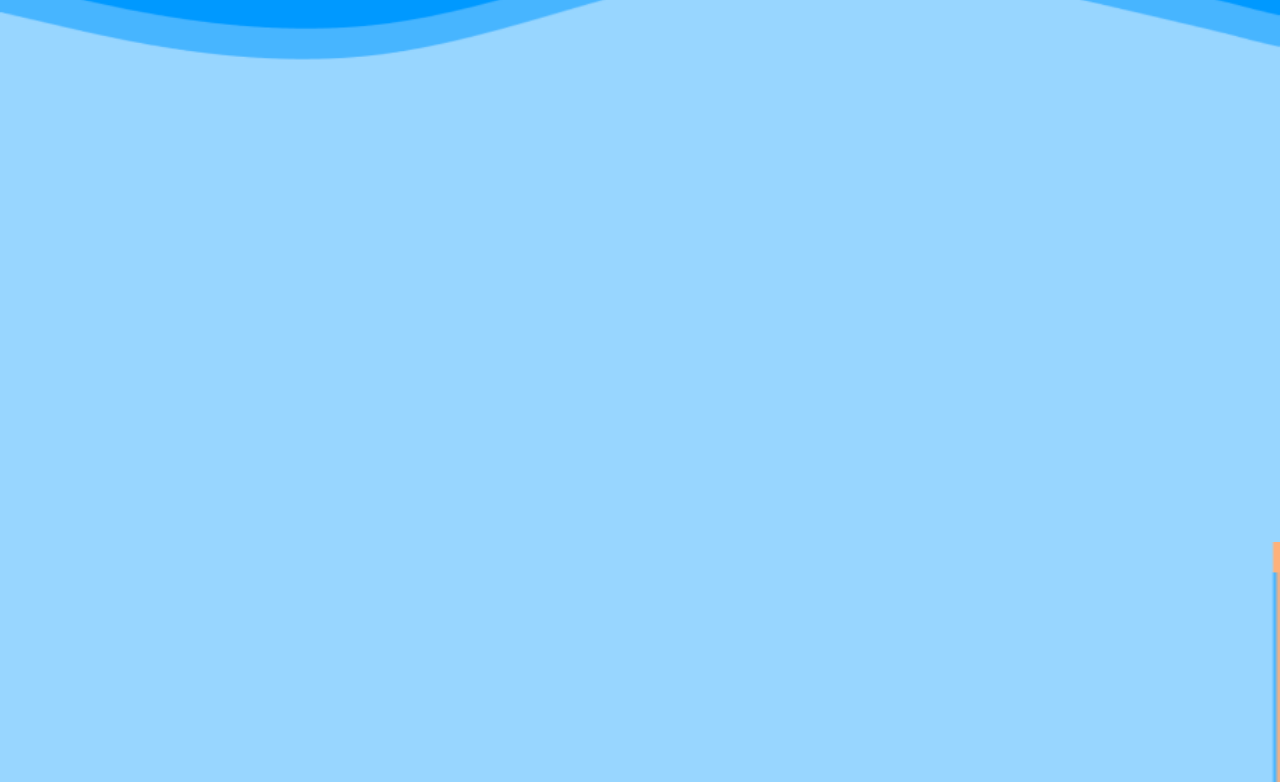
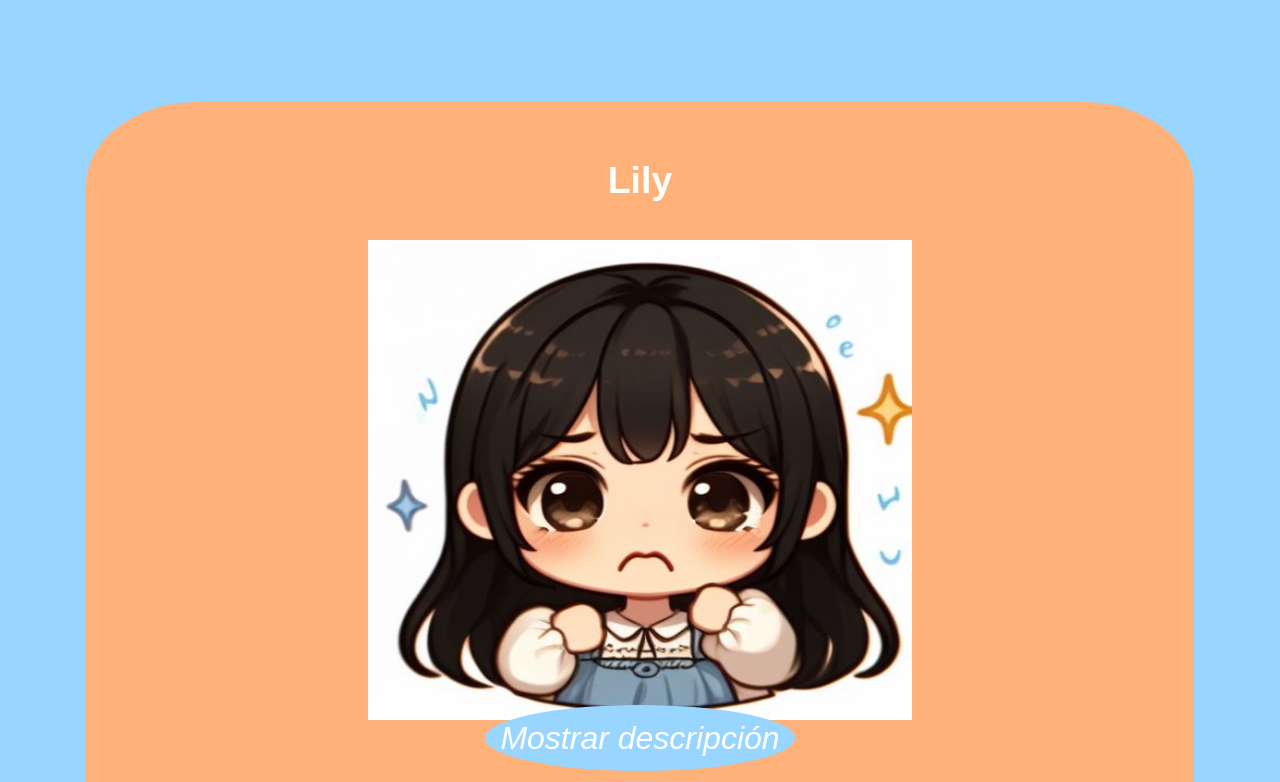
Before and after one commit to vailorx/Lily-website, a React (Vite) app: page /play in a window 1280 px wide. Shown: the part 698-1480 px from the top of the page. Built offline with nearby package versions, Linux system fonts and the light colour scheme.

Commit message:
Styles: added entire Lily's panel, think about make it better

```diff
--- a/src/App.css
+++ b/src/App.css
@@ -173,18 +173,70 @@ justify-content: center;
   width: 100%;
   height: 100%;
 }
-.formAnimal{
-  width: 100%;
-  height: 30%;
-  background-color:#98d6ff;
-}
 .waves{
   width: 100%;
-  height:50%;
+  height:25%;
 }
 .wavesImg{
   width: 100%;
   height:100%;
+}
+.formAnimal{
+  width: 100%;
+  height: 100%;
+  background-color:#98d6ff;
+  display: flex;
+  justify-content: center;
+}
+.panel{
+  width: 85%;
+  height: 100%;
+  padding: 20px 10px;
+  display: flex;
+  flex-direction: column;
+  justify-content: flex-start;
+  background-color: #FFB17A;
+  border-radius: 10% 10%;
+  overflow:auto;
+}
+.lilyImgContent{
+
+  margin: 0px auto 0px auto;
+  width: 50%;
+  height: 60%;
+}
+.lilyImg{
+  width: 100%;
+  height: 100%;
+}
+.infoLilyTitle{
+  font: 2em sans-serif;
+  color: white;
+  width: 100%;
+  height: auto;
+  padding: 0px;
+  margin: 0px;
+  display: flex;
+  flex-direction: row;
+  justify-content: center;
+}
+.infoLilyContent{
+  font: 2em sans-serif;
+  color: white;
+  width: 100%;
+  height: auto;
+  padding: 0px;
+  margin: 0px;
+  text-align: center;
+}
+.infoLilyContent > span{
+  background-color: #98d6ff;
+  padding: 15px;
+  margin-top: auto;
+  cursor: pointer;
+  user-select: none;
+  border-radius: 50%;
+  font-style: italic;
 }
 
 /* Estilos responsivos para pantallas con un ancho máximo de 650px */
@@ -235,6 +287,7 @@ justify-content: center;
     width: 70%;
 
   }
+
 
 
   }
@@ -288,6 +341,11 @@ justify-content: center;
           width: 5vw;
         }
 
+        .lilyImgContent{
+          margin: 0px auto 0px auto;
+          width: 50%;
+          height: 60%;
+        }
       }
       @media only screen and (min-width: 1000px){
         .frontPageImg{
@@ -297,11 +355,27 @@ justify-content: center;
         #fixedButton{
           height: 8%;
         }
+        .lilyImgContent{
 
+          margin: 0px auto 0px auto;
+          width: 50%;
+          height: 60%;
+        }
 
       }
+    @media (max-width: 366px){
+      .infoLilyContent > span{
+        font: 0.5em sans-serif;
+      }
+    }
+     @media only screen and (min-width:460px) and (max-width:100px){
+      .lilyImgContent{
 
-
+        margin: 0px auto 0px auto;
+        width: 100%;
+        height: 60%;
+      }
+     }
   @media (prefers-color-scheme: dark) {
     .ButtonMenu:hover .butHover{
       fill: #72c2f7;
--- a/src/components/FormContent.jsx
+++ b/src/components/FormContent.jsx
@@ -1,10 +1,27 @@
 import React from 'react'
-
+import confusedLi from "../imagesPng/confusedLi.jpg"
+import { useState } from 'react'
 export const FormContent = ({classN}) => {
-
+   const [visible, setVisible] = useState(true);
   return (
     <div className={classN} >
+       <div className='panel'>
+        <div className='infoLilyTitle'>
+          <h3>Lily</h3>
+        </div>
+        <div className='lilyImgContent'>
+        <img className='lilyImg' src={confusedLi}/>
+       </div>
+       <div className='infoLilyContent'>
+        {visible ? <><span onClick={() => { setVisible(false); } }>Mostrar descripción</span><p>Lily es como una mariposa pequeñita. A veces, las mariposas pueden tener dificultades para volar alto o para encontrar su camino.
+            Lily se encuentra en esa situación en este momento. Puede sentirse un poco triste o confundida, como cuando una mariposa se enreda en una telaraña.<br></br><br></br>
+            Pero aquí está la buena noticia: todos podemos ser como amigos jardineros que ayudan a las mariposas.<br></br><br></br> Podemos ser amables y cuidadosos para desenredarlas y ayudarlas a volar alto otra vez. Podemos escuchar a Lily e
+            imaginar que somos como un equipo de superhéroes. Cada uno de nosotros tiene un superpoder especial: el poder de hacer sentir bien a los demás. Así que, ¡vamos a ser el equipo que ayuda a Sofia a brillar como una estrella en el cielo!</p></> :
+<span onClick={ () => {setVisible(true)}}>Mostrar descripción</span>}
 
+
+       </div>
+       </div>
     </div>
   )
 }
```
Also changed, not shown: src/imagesPng/confusedLi.jpg (added).
